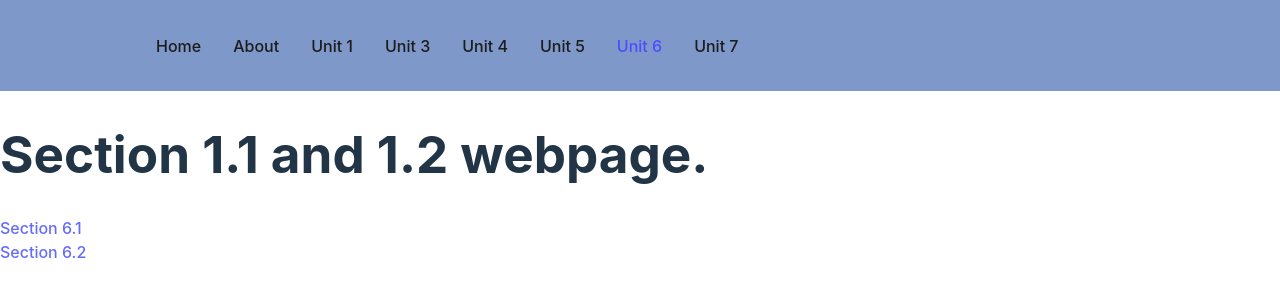
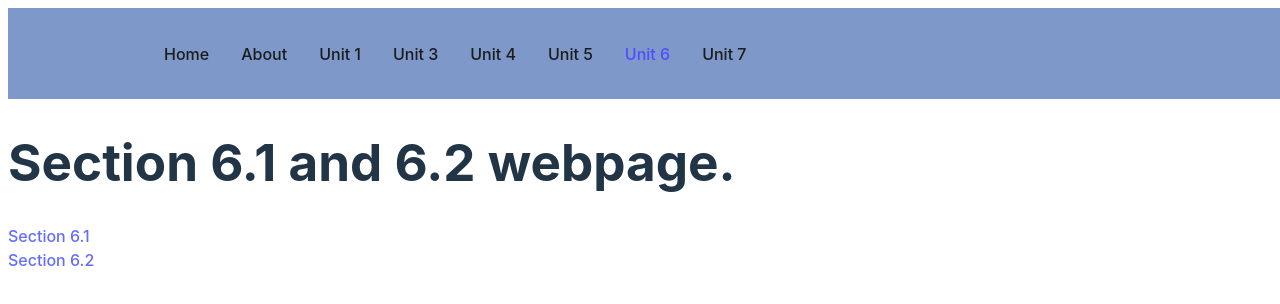
Before and after one commit to EmilySchoener/CS214-Website, a React (Vite) app: page /unit6 in a window 1280 px wide. Shown: the top 304 px of the page. Built offline with nearby package versions, Linux system fonts and the light colour scheme.

Commit message:
Make it look pretty

```diff
--- a/src/index.css
+++ b/src/index.css
@@ -28,7 +28,7 @@ a:hover {
 }
 
 body {
-  margin: 0;
+  margin: 1;
   display: flex;
   place-items: flex-start;
   min-width: 320px;
--- a/src/pages/unit6.jsx
+++ b/src/pages/unit6.jsx
@@ -6,7 +6,7 @@ const Unit6 = () => {
     return (
         <div>
             <h1>
-                Section 1.1 and 1.2 webpage.
+                Section 6.1 and 6.2 webpage.
             </h1>
             <Link to="/unit6/section6_1/">
               Section 6.1
```
